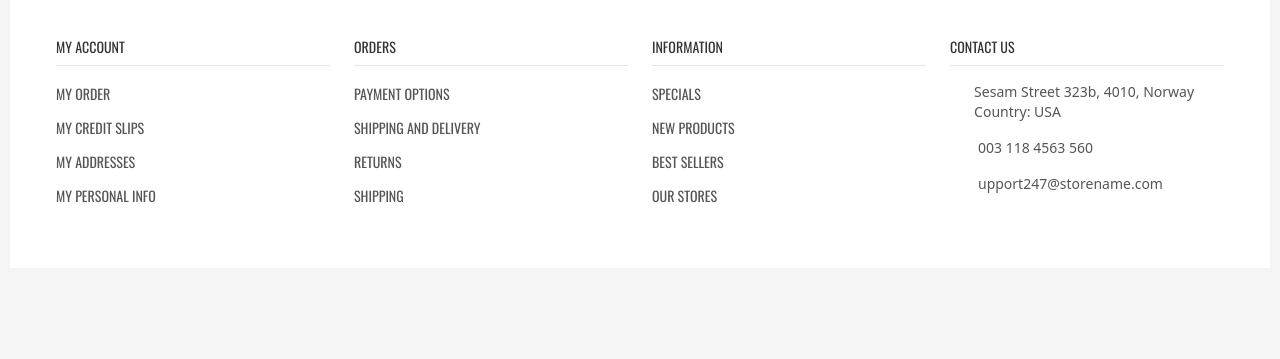
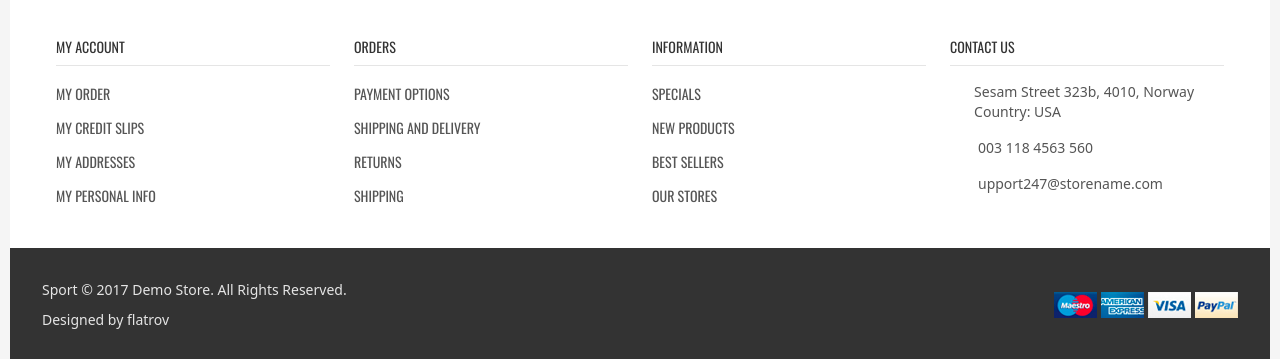
Before and after one commit to AlirezaHassankhani/sport-website, a website built with Vite: page index.html in a window 1280 px wide. Shown: the part 3439-3798 px from the top of the page. Before the commit the page ends 3707 px from the top, so only its background shows below. Built offline with nearby package versions, Linux system fonts and the light colour scheme; files whose address does not match are found by name.

Commit message:
complate footer

```diff
--- a/index.html
+++ b/index.html
@@ -1711,9 +1711,9 @@
       </div>
     </main>
 
-    <footer class="container bg-white py-5">
+    <footer class="container bg-white pt-5">
       <div class="container-content mb-10">
-        <div class="grid grid-cols-4 gap-6">
+        <div class="grid grid-cols-1 md:grid-cols-2 lg:grid-cols-4 gap-6">
           <div>
             <h6
               class="font-oswald-regular text-sm uppercase border-b border-primary-200 pb-2 mb-4"
@@ -1892,6 +1892,32 @@
           </div>
         </div>
       </div>
+
+      <div class="bg-primary-500 p-4 md:p-8 flex max-md:flex-col gap-y-4 justify-between md:items-center">
+        <div class="text-primary-200 text-sm font-sans space-y-2.5">
+          <p>Sport © 2017 Demo Store. All Rights Reserved.</p>
+
+          <p>Designed by <a href="#" class="transition-colors duration-500 hover:text-yellow-400">flatrov</a></p>
+        </div>
+
+        <div class="flex gap-1">
+          <div>
+            <img src="images/pay1.png" alt="pay image">
+          </div>
+
+          <div>
+            <img src="images/pay2.png" alt="pay image">
+          </div>
+
+          <div>
+            <img src="images/pay3.png" alt="pay image">
+          </div>
+
+          <div>
+            <img src="images/pay4.png" alt="pay image">
+          </div>
+        </div>
+      </div>
     </footer>
 
     <script type="module" src="/src/main.ts"></script>
```
Also changed, not shown: public/images/pay1.png (added), public/images/pay2.png (added), public/images/pay3.png (added), public/images/pay4.png (added).
